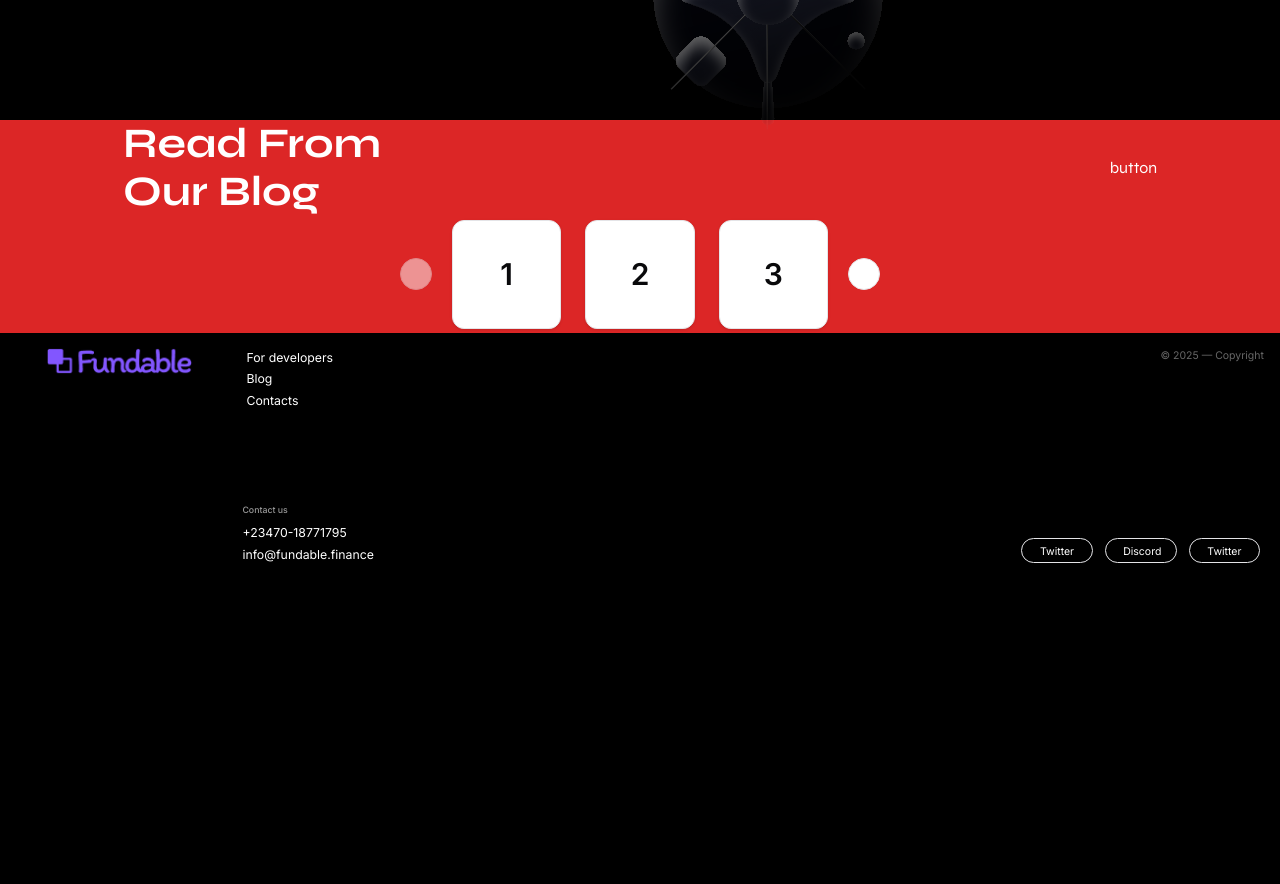
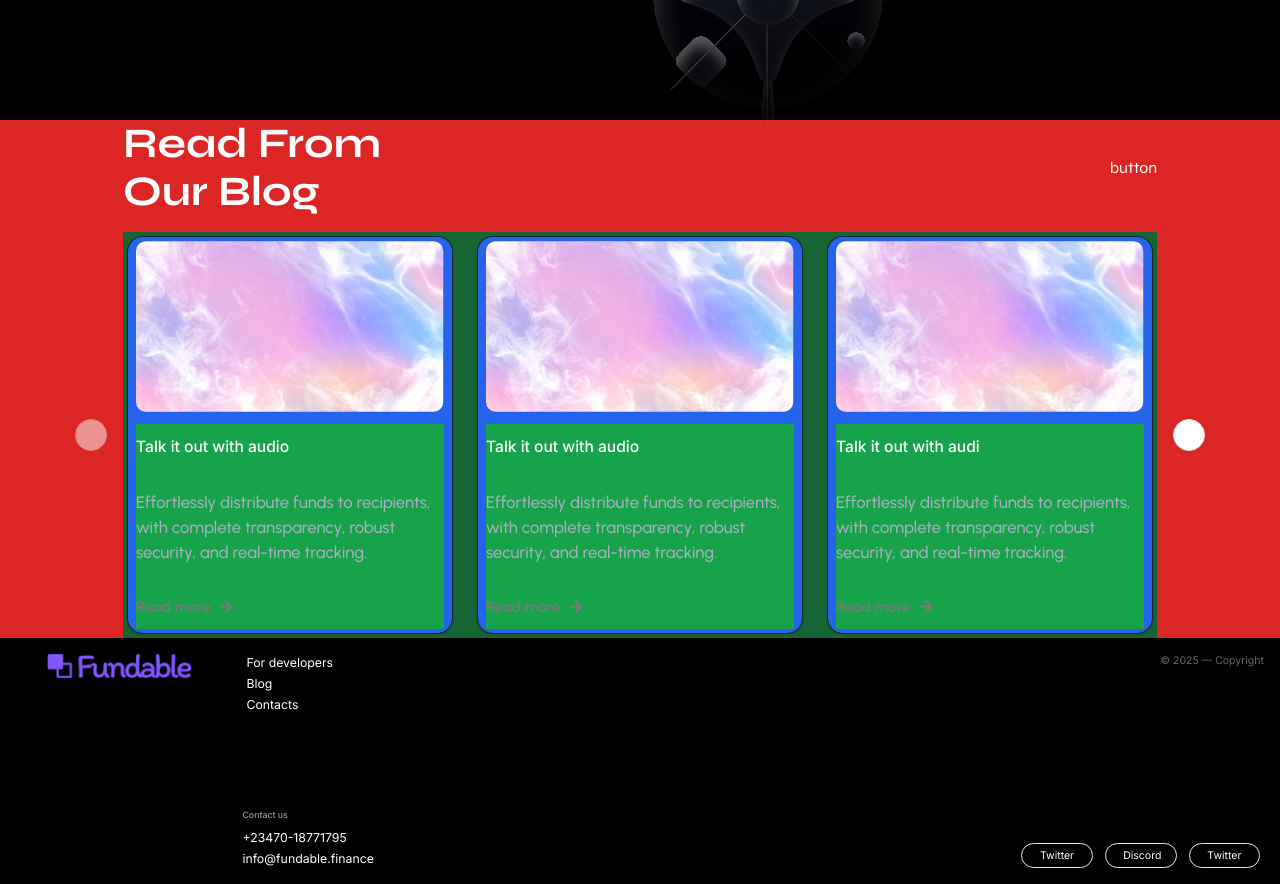
Before and after one commit to Fundable-Protocol/fundable-fe, a Next.js app: page / in a window 1280 px wide. Shown: the part 3260-4144 px from the top of the page. Before the commit the page ends 3839 px from the top, so only its background shows below. Built offline with nearby package versions, Linux system fonts and the light colour scheme.

Commit message:
Created blog cards

```diff
--- a/src/components/molecules/BlogCarousel.tsx
+++ b/src/components/molecules/BlogCarousel.tsx
@@ -1,31 +1,72 @@
-import { Card, CardContent } from "@/components/ui/card"
-import {
+import Image from "next/image";
+import { Card, CardContent, CardDescription, CardHeader } from "../ui/card";import {
   Carousel,
   CarouselContent,
   CarouselItem,
   CarouselNext,
   CarouselPrevious,
 } from "@/components/ui/carousel"
+import carouselImage from "../../../public/carousel-card-img.svg"
+import { FaArrowRight } from "react-icons/fa";
 
 
 const BlogCarousel = () => {
+
+  const cardDetails = [
+    {
+      heading: "Talk it out with audio",
+      description: "Effortlessly distribute funds to recipients, with complete transparency, robust security, and real-time tracking.",
+      Image: carouselImage,
+      link: "link"
+    },
+    {
+      heading: "Talk it out with audio",
+      description: "Effortlessly distribute funds to recipients, with complete transparency, robust security, and real-time tracking.",
+      Image: carouselImage,
+      link: "link"
+    },
+    {
+      heading: "Talk it out with audi",
+      description: "Effortlessly distribute funds to recipients, with complete transparency, robust security, and real-time tracking.",
+      Image: carouselImage,
+      link: "link"
+    },
+    {
+      heading: "Talk it out with audio",
+      description: "Effortlessly distribute funds to recipients, with complete transparency, robust security, and real-time tracking.",
+      Image: carouselImage,
+      link: "link"
+    },
+  ]
+
+
+
     return (
         <Carousel
       opts={{
         align: "start",
       }}
-      className="w-full max-w-sm"
+      className="w-full max-w-[1034px] bg-green-800"
     >
       <CarouselContent>
-        {Array.from({ length: 5 }).map((_, index) => (
-          <CarouselItem key={index} className="md:basis-1/2 lg:basis-1/3">
-            <div className="p-1">
-              <Card>
-                <CardContent className="flex aspect-square items-center justify-center p-6">
-                  <span className="text-3xl font-semibold">{index + 1}</span>
-                </CardContent>
-              </Card>
+        {cardDetails.map((cardDetail, index) => (
+          <CarouselItem key={index} className="md:basis-1/2 lg:basis-1/3    ">
+            <div className="p-1 ">
+
+             <Card className="bg-red-800 max-w-[335px] h-[398px] bg-[#14161F66] border border-[#1E212F] backdrop-blur-[40%] rounded-[15px] p-0 " >
+             <CardContent className= "w-full h-full flex flex-col items-center justify-stretch gap-3 bg-blue-600 rounded-[15px] px-2 py-1  " >
+              <div className="w-full h-[50%] m-0 " >
+            <Image src={cardDetail.Image} alt="image" width={100} height={100} className="w-full h-full object-contain" />
+              </div>
+            <CardDescription className=" w-full bg-green-600 h-full flex flex-col items-start justify-between py-3 "  >
+              <h1 className="text-[#ffffff] text-[15.58px] font-medium leading-[21.81px] " >{cardDetail.heading} </h1>
+              <p className="text-[#A5AEC0] text-[16.62px] font-medium leading-[24.93px] font-urbanist  " >{cardDetail.description} </p>
+              <a href={cardDetail.link} className="text-[#7A7A7A] text-[15.27px] font-semibold font-urbanist flex items-center gap-2 " > <span>Read more</span> <span><FaArrowRight/></span> </a>
+            </CardDescription>
+             </CardContent>
+             </Card>
             </div>
+
           </CarouselItem>
         ))}
       </CarouselContent>
--- a/src/components/organisms/Blog.tsx
+++ b/src/components/organisms/Blog.tsx
@@ -6,7 +6,7 @@ import BlogCarousel from "../molecules/BlogCarousel";
 const Blog = () => {
     return (
 
-        <section className="text-white w-full flex items-center justify-center flex-col bg-red-600 " >
+        <section className="text-white w-full flex items-center justify-center flex-col gap-4 bg-red-600 " >
           <header className=" w-full max-w-[1034px] flex items-center justify-between  font-syne mx-auto" >
             <h1 className="max-w-[504px] font-bold text-[42px] leading-[47.88px] " >Read From <br/> Our Blog</h1>
 
```
Also changed, not shown: public/carousel-card-img.svg (added).
